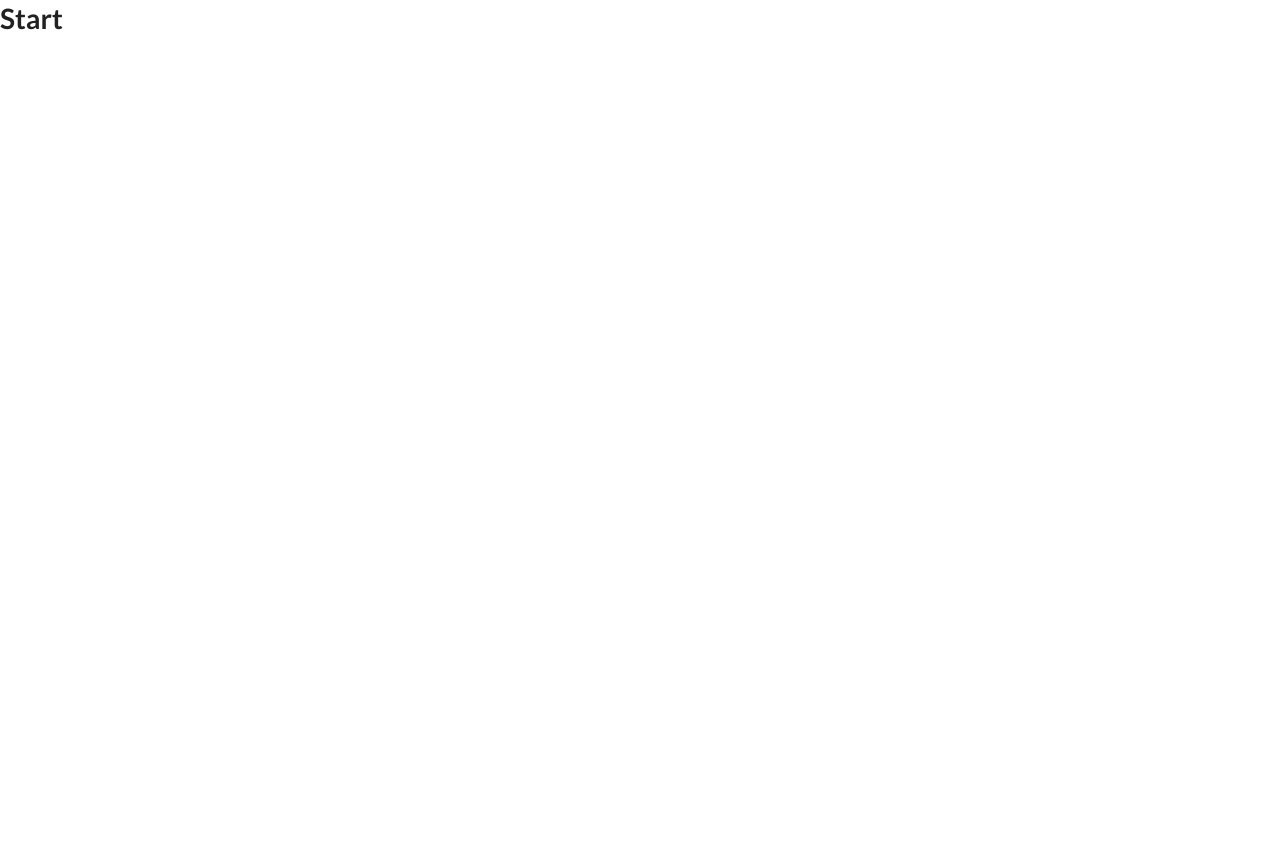
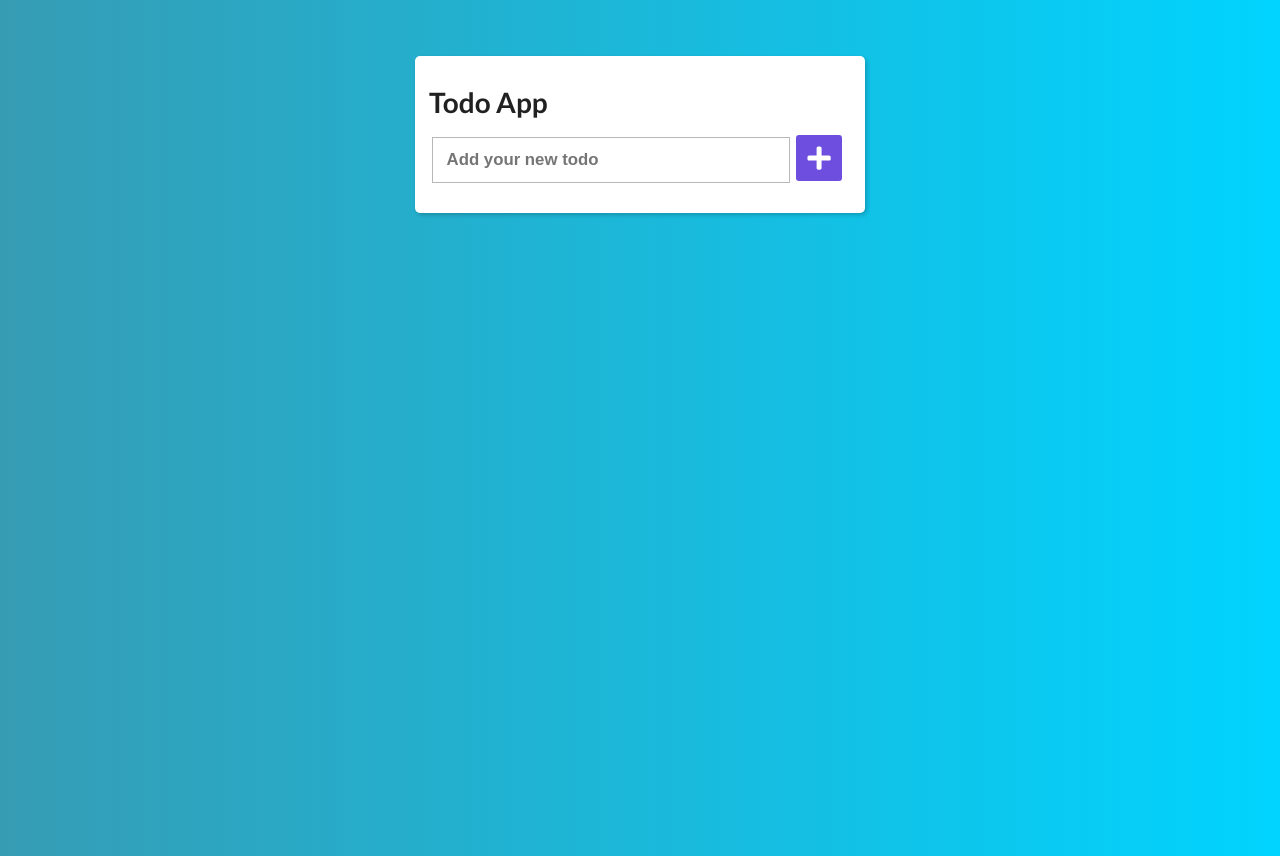
Before and after one commit to SheriefElnahas/16-React-Project-TodoList, a React (Vite) app: page / in a window 1280 px wide. Before the commit the page ends 800 px from the top, so only its background shows below. Built offline with nearby package versions, Linux system fonts and the light colour scheme.

Commit message:
AddTodo Component

```diff
--- a/package.json
+++ b/package.json
@@ -10,7 +10,8 @@
   },
   "dependencies": {
     "react": "^18.2.0",
-    "react-dom": "^18.2.0"
+    "react-dom": "^18.2.0",
+    "react-icons": "^4.7.1"
   },
   "devDependencies": {
     "@types/react": "^18.0.27",
--- /dev/null
+++ b/src/AddTodo.jsx
@@ -0,0 +1,27 @@
+import { useState } from 'react';
+import { FaPlus } from 'react-icons/fa';
+
+function AddTodo({ onAddTodo }) {
+  const [newTodo, setNewTodo] = useState('');
+  const handleNewTodo = (e) => {
+    setNewTodo(e.target.value);
+  };
+
+  const handleSubmit = (e) => {
+    e.preventDefault();
+
+    onAddTodo(newTodo);
+    setNewTodo('');
+  };
+  return (
+    <form onSubmit={handleSubmit}>
+      <input className="add-todo" type="text" placeholder="Add your new todo" value={newTodo} onChange={handleNewTodo} />
+
+      <button className="todo-button">
+        <FaPlus />
+      </button>
+    </form>
+  );
+}
+// FaPlusSquare
+export default AddTodo;
--- /dev/null
+++ b/src/App.css
@@ -0,0 +1,44 @@
+body {
+  background: rgb(1, 0, 36);
+  background: linear-gradient(90deg, rgba(1, 0, 36, 1) 0%, rgba(54, 156, 180, 1) 0%, rgba(0, 212, 255, 1) 100%);
+}
+
+.App {
+  background: #fff;
+  width: 450px;
+  margin: 4rem auto;
+  border-radius: 5px;
+  box-shadow: 2px 2px 4px rgba(0, 0, 0, 0.2);
+  padding: 2rem 1rem;
+}
+
+.add-todo {
+  width: 85%;
+  padding: 1rem;
+  border: 1px solid #b8b8b8;
+  font-weight: bold;
+}
+
+.add-todo::placeholder {
+  font-size: 1.2rem;
+}
+form {
+  display: flex;
+  align-items: center;
+  justify-content: center;
+}
+
+.todo-button {
+  background: transparent;
+  border: none;
+}
+
+.todo-button svg {
+  background: #6d4ede;
+  color: #fff;
+  font-size: 3.3rem;
+  padding: 0.7rem;
+  /* margin-left: 10px; */
+  border-radius: 3px;
+  cursor: pointer;
+}
--- a/src/App.jsx
+++ b/src/App.jsx
@@ -1,7 +1,22 @@
-import React from 'react';
+import './App.css';
+import AddTodo from './AddTodo';
 
+{
+  /* <FaTrash />
+      <FaPenSquare /> */
+}
+import { FaTrash } from 'react-icons/fa';
+import { FaPenSquare } from 'react-icons/fa';
 function App() {
-  return <h1>Start</h1>;
+  const onAddTodo = (todo) => {
+    console.log('todo from app', todo);
+  };
+  return (
+    <div className="App">
+      <h1>Todo App</h1>
+      <AddTodo onAddTodo={onAddTodo} />
+    </div>
+  );
 }
 
 export default App;
```
Also changed, not shown: 1 other file (tests, documents, lock files or other folders).
